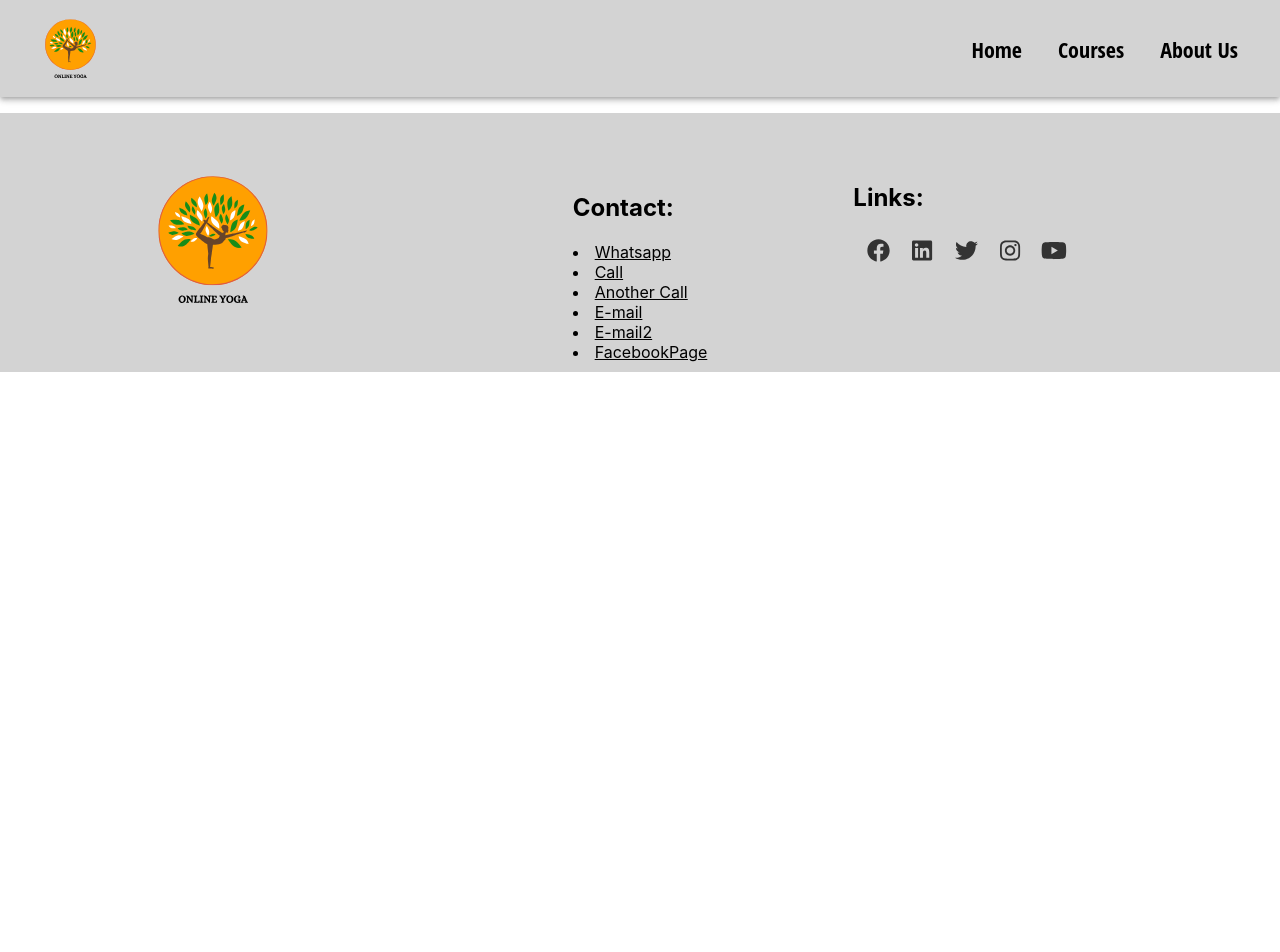
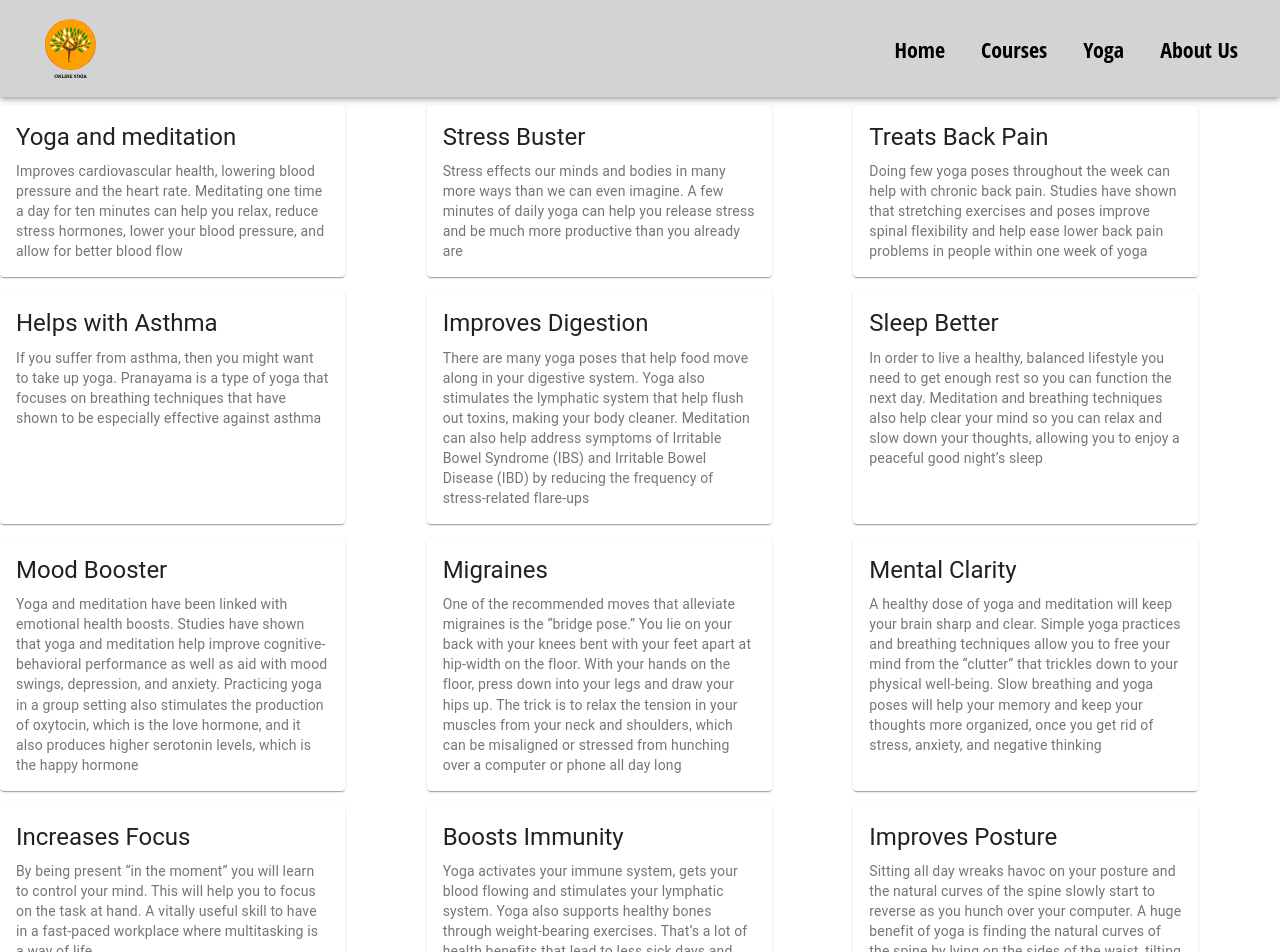
Before and after one commit to ruchika-01p/Art_of_Living_YOGA, a React (Create React App) app: page /Yoga in a window 1280 px wide. Shown: the top 952 px of the page. Before the commit the page ends 800 px from the top, so only its background shows below. Built offline with nearby package versions, Linux system fonts and the light colour scheme.

Commit message:
created Yoga Page

```diff
--- a/src/App.js
+++ b/src/App.js
@@ -3,13 +3,14 @@ import { BrowserRouter as Router, Route} from "react-router-dom";
 import Header from './components/Header/Header';
 import Footer from './components/Footer/Footer';
 import Adult from "./components/Adult/Adult";
-import Children from "./components/Children/Children";
+// import Children from "./components/Children/Children";
 import { Switch } from "react-router";
 import About from "./components/About/About";
 import Form from "./components/Form/Form";
 import Form1 from "./components/Form/Form1";
 import List from "./components/List/List";
 import Homepage from "./components/Homepage/Homepage";
+import Yoga from "./components/Yoga/Yoga";
 import Testimonial from "./components/Testimonial/Testimonial";
 
 function App() {
@@ -23,7 +24,9 @@ function App() {
       <Route path="/list" exact component={List} />
       <Route path="/about" exact component={About} />
       <Route path="/adult" exact component={Adult}/>
-      <Route path="/Children" exact component={Children}/>
+      {/* <Route path="/Children" exact component={Children}/> */}
+      <Route path="/Yoga" exact component={Yoga}/>
+
       </Switch>
       <Footer />
     </Router>
--- a/src/components/Header/Header.js
+++ b/src/components/Header/Header.js
@@ -21,6 +21,8 @@ function Header() {
                     <a href='/' className='home'>Home</a>
 
                     <a href='/adult'>Courses</a>
+                    <a href='/yoga'>Yoga</a>
+
 
                     <a href='/about'>About Us</a>
                     {/* <a href='/form'>Form</a>
--- /dev/null
+++ b/src/components/Yoga/Yoga.js
@@ -0,0 +1,45 @@
+import React from 'react';
+import { makeStyles } from '@material-ui/core/styles';
+import Card from '@material-ui/core/Card';
+import CardActionArea from '@material-ui/core/CardActionArea';
+import CardContent from '@material-ui/core/CardContent';
+import Typography from '@material-ui/core/Typography';
+import {content} from "./content";
+import "./yoga.css";
+
+const useStyles = makeStyles({
+    root: {
+        maxWidth: 345,
+        marginBottom:'6px',
+        marginTop:"8px",
+        justifyContent:"center",
+    },
+    media: {
+        height: 140,
+    },
+});
+
+export default function Yoga() {
+  const classes = useStyles();
+
+  return (
+
+<div className="cardyoga">
+{content.map((a, i) => (
+    <Card className={classes.root}>
+      <CardActionArea>
+        <CardContent>
+          <Typography gutterBottom variant="h5" component="h2">
+           {a.topic}
+          </Typography>
+          <Typography variant="body2" color="textSecondary" component="p">
+            {a.para}
+          </Typography>
+        </CardContent>
+      </CardActionArea>
+    </Card>
+))}
+
+</div>
+  );
+}
--- /dev/null
+++ b/src/components/Yoga/content.js
@@ -0,0 +1,64 @@
+export const content = [
+    {
+        topic: 'Yoga and meditation',
+        para: 'Improves cardiovascular health, lowering blood pressure and the heart rate. Meditating one time a day for ten minutes can help you relax, reduce stress hormones, lower your blood pressure, and allow for better blood flow',
+    },
+    {
+        topic: 'Stress Buster',
+
+        para: 'Stress effects our minds and bodies in many more ways than we can even imagine. A few minutes of daily yoga can help you release stress and be much more productive than you already are',
+    },
+    {
+        topic: 'Treats Back Pain',
+
+        para: 'Doing few yoga poses throughout the week can help with chronic back pain. Studies have shown that stretching exercises and poses improve spinal flexibility and help ease lower back pain problems in people within one week of yoga',
+    },
+    {
+        topic: 'Helps with Asthma',
+
+        para: 'If you suffer from asthma, then you might want to take up yoga. Pranayama is a type of yoga that focuses on breathing techniques that have shown to be especially effective against asthma',
+    },
+    {
+        topic: 'Improves Digestion',
+
+        para: 'There are many yoga poses that help food move along in your digestive system. Yoga also stimulates the lymphatic system that help flush out toxins, making your body cleaner. Meditation can also help address symptoms of Irritable Bowel Syndrome (IBS) and Irritable Bowel Disease (IBD) by reducing the frequency of stress-related flare-ups',
+    },
+    {
+        topic: 'Sleep Better',
+
+        para: 'In order to live a healthy, balanced lifestyle you need to get enough rest so you can function the next day. Meditation and breathing techniques also help clear your mind so you can relax and slow down your thoughts, allowing you to enjoy a peaceful good night’s sleep',
+    },
+    {
+        topic: 'Mood Booster',
+
+        para: 'Yoga and meditation have been linked with emotional health boosts. Studies have shown that yoga and meditation help improve cognitive-behavioral performance as well as aid with mood swings, depression, and anxiety. Practicing yoga in a group setting also stimulates the production of oxytocin, which is the love hormone, and it also produces higher serotonin levels, which is the happy hormone',
+    },
+    {
+        topic: 'Migraines',
+        para: 'One of the recommended moves that alleviate migraines is the “bridge pose.” You lie on your back with your knees bent with your feet apart at hip-width on the floor. With your hands on the floor, press down into your legs and draw your hips up. The trick is to relax the tension in your muscles from your neck and shoulders, which can be misaligned or stressed from hunching over a computer or phone all day long',
+    },
+    {
+        topic: 'Mental Clarity',
+
+        para: 'A healthy dose of yoga and meditation will keep your brain sharp and clear. Simple yoga practices and breathing techniques allow you to free your mind from the “clutter” that trickles down to your physical well-being. Slow breathing and yoga poses will help your memory and keep your thoughts more organized, once you get rid of stress, anxiety, and negative thinking',
+    },
+    {
+        topic: 'Increases Focus',
+        para: 'By being present “in the moment” you will learn to control your mind. This will help you to focus on the task at hand. A vitally useful skill to have in a fast-paced workplace where multitasking is a way of life',
+    },
+    {
+        topic: 'Boosts Immunity',
+
+        para: 'Yoga activates your immune system, gets your blood flowing and stimulates your lymphatic system. Yoga also supports healthy bones through weight-bearing exercises. That’s a lot of health benefits that lead to less sick days and higher performance amongst employees',
+    },
+    {
+        topic: 'Improves Posture',
+
+        para: 'Sitting all day wreaks havoc on your posture and the natural curves of the spine slowly start to reverse as you hunch over your computer. A huge benefit of yoga is finding the natural curves of the spine by lying on the sides of the waist, tilting the pelvis and broadening the back body. Yoga also stretches major muscles groups and increases joint mobility to prevent joint aches and stiffness',
+    },
+    {
+        topic: 'Increases Energy',
+
+        para: 'Exercise has proven to increase your energy. The less active you are, the quicker you fatigue tire out and the lesser energy you will have to tackle everything. Taking time to focus on yourself, even if it is for a short period is just the boost you need to tackle the rest of your day with vigour',
+    },
+];
--- /dev/null
+++ b/src/components/Yoga/yoga.css
@@ -0,0 +1,20 @@
+.cardyoga{
+    flex-direction: column;
+    display: grid;
+    grid-template-columns: 1fr 1fr 1fr;
+}
+
+.cardpara{
+    margin-top: 13px;
+    margin-bottom:20px;
+    margin-left: 5px;
+    margin-right: 5px;
+}
+
+@media screen and (max-width: 758px) {
+    .cardyoga{
+        flex-direction: column;
+        display: grid;
+        grid-template-columns:  1fr;
+    }
+ }
```
